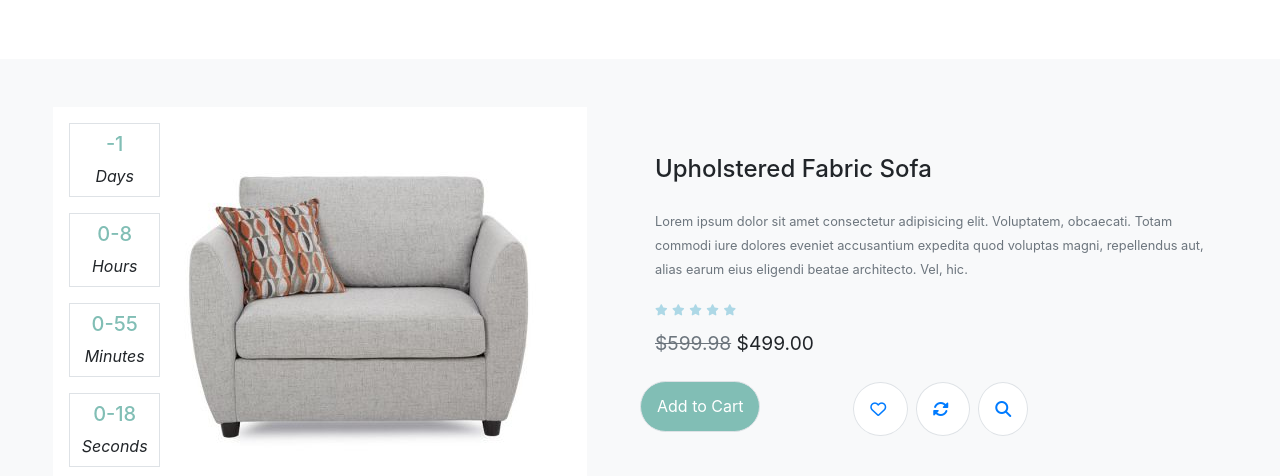
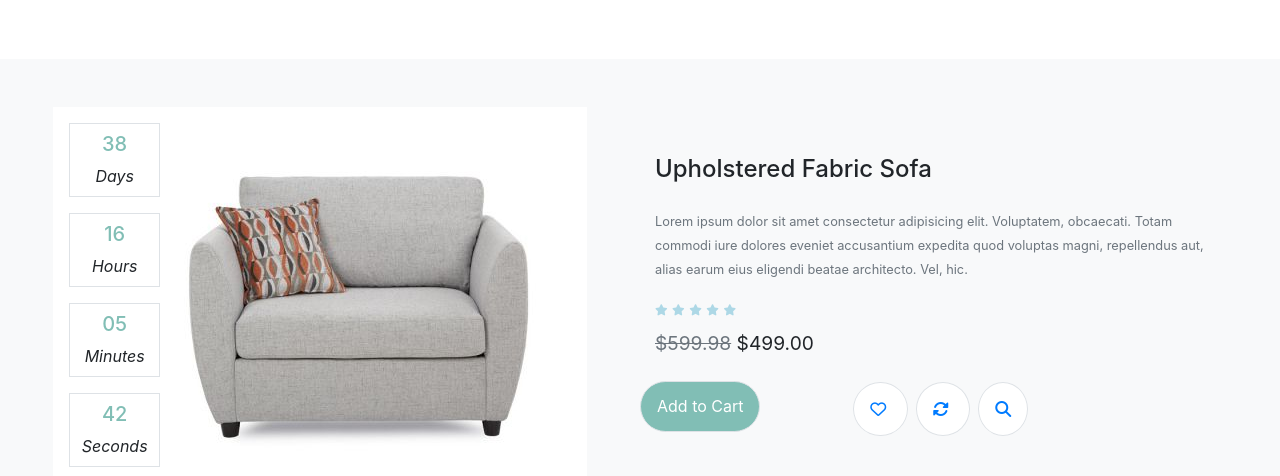
Before and after one commit to shabh2412/Livia, a plain HTML site: page index.html in a window 1280 px wide. Shown: the part 2200-2676 px from the top of the page. Drawn offline with nearby package versions, Linux system fonts and the light colour scheme; a web font is replaced by a local one.

Commit message:
updated the Countdown Date

```diff
--- a/index.html
+++ b/index.html
@@ -915,7 +915,7 @@
         //Date count-down
         function countdown() {
             var now = new Date();
-            var eventDate = new Date(2019,11,24);
+            var eventDate = new Date(2020,01,01);
 
             var currentTime = now.getTime();
             var eventTime = eventDate.getTime();
```
